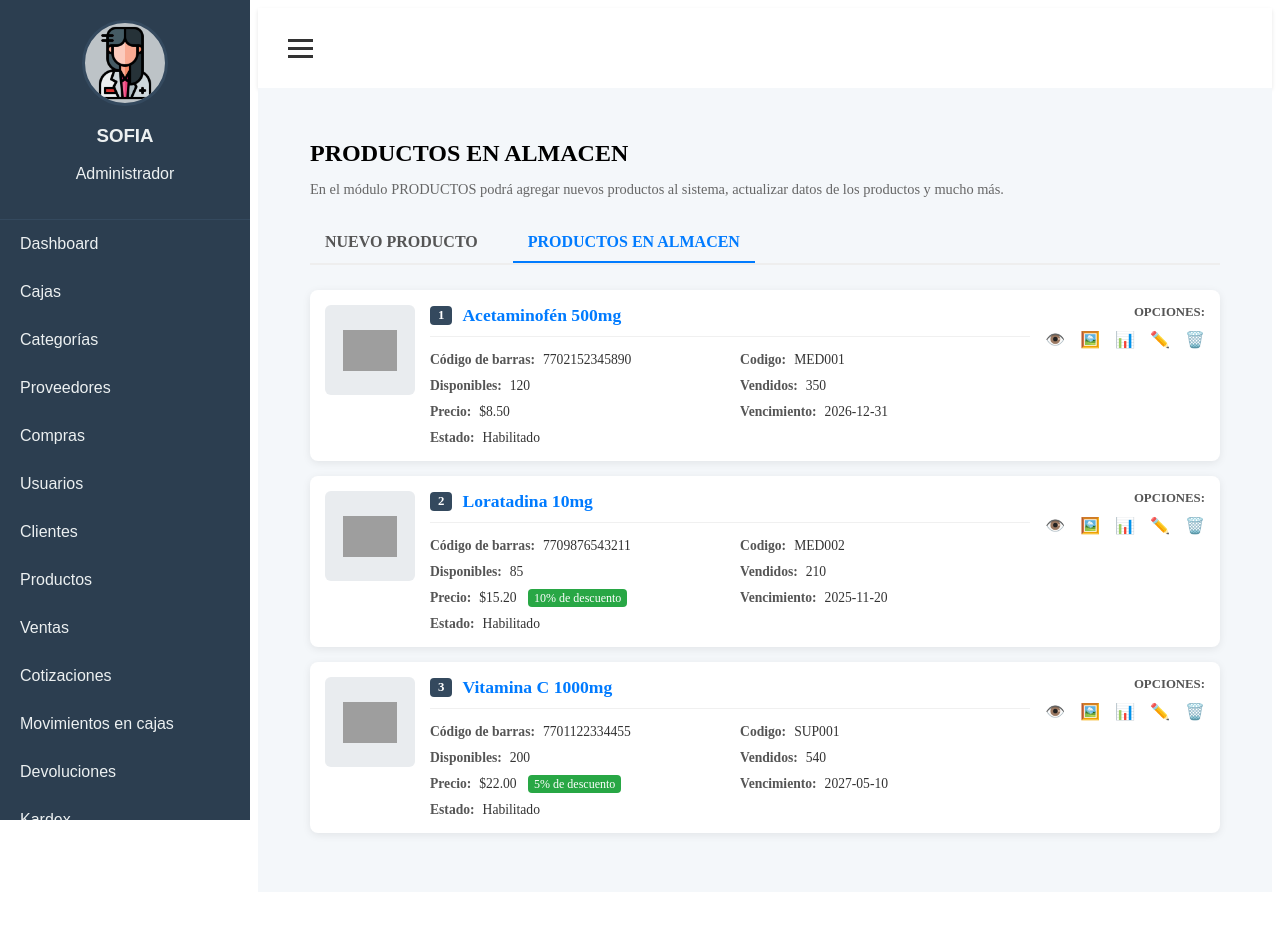
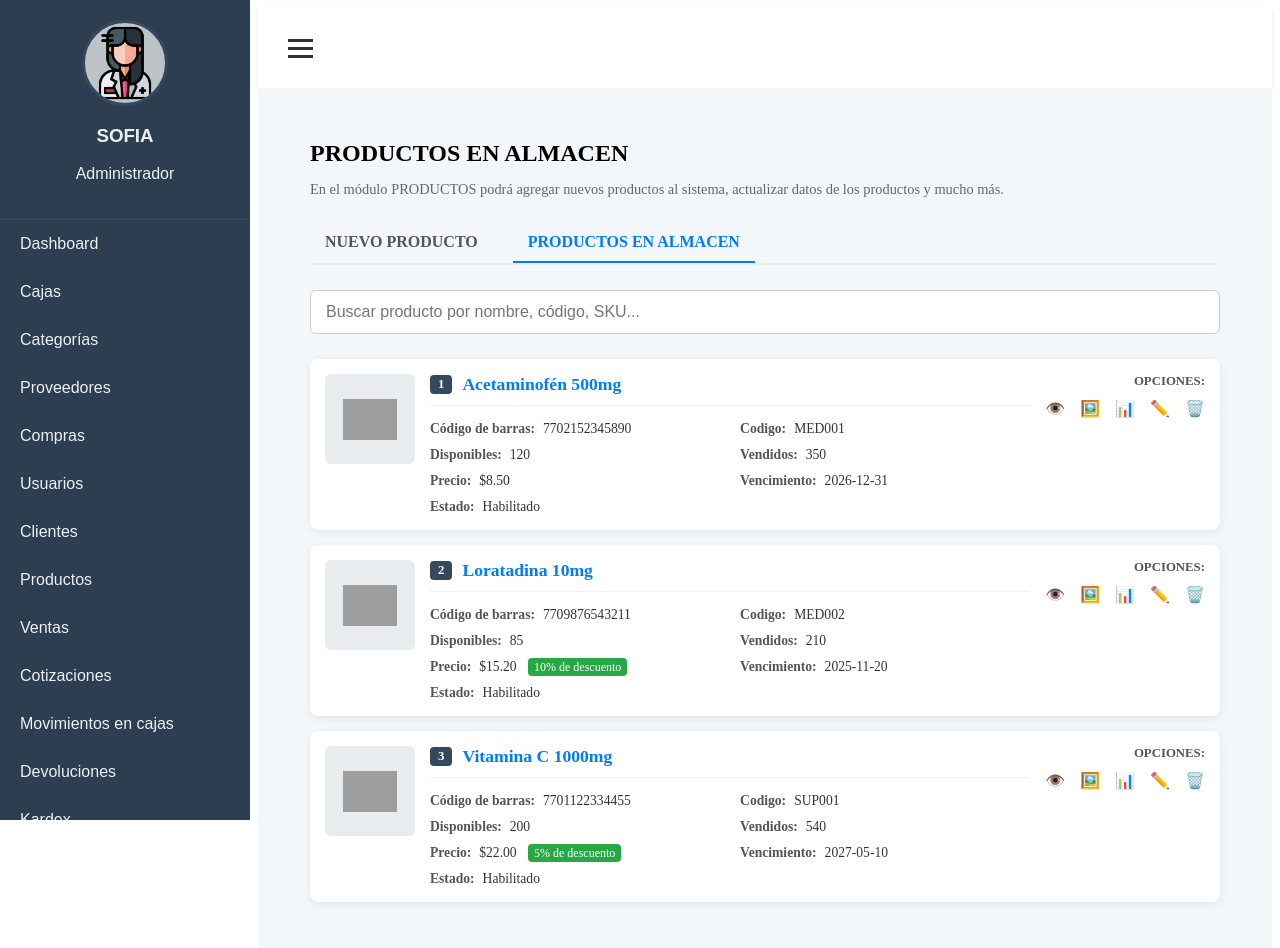
Before and after one commit to 14Fabyzz/Legacy-Pharmacy, an Angular app: page /productos/almacen in a window 1280 px wide. Shown: the top 948 px of the page. Before the commit the page ends 900 px from the top, so only its background shows below. Built offline with nearby package versions, Linux system fonts and the light colour scheme; grey boxes are pictures that could not be loaded.

Commit message:
feat: implementar barra de busqueda en vista de productos en almacén

```diff
--- a/src/app/app.module.ts
+++ b/src/app/app.module.ts
@@ -11,6 +11,7 @@ import { DashboardComponent } from './pages/dashboard/dashboard.component';
 import { HeaderComponent } from './shared/header/header.component';
 import { ProductFormComponent } from './pages/products/product-form/product-form.component';
 import { ProductListComponent } from './pages/products/product-list/product-list.component';
+import { SearchPipe } from './shared/pipes/search.pipe';
 
 // SidebarComponent es standalone, por lo que no se importa ni declara aquí.
 // HeaderComponent es standalone, por lo que SE IMPORTA, NO SE DECLARA.
@@ -20,6 +21,7 @@ import { ProductListComponent } from './pages/products/product-list/product-list
   declarations: [
     AppComponent,
     LoginComponent,
+
 
 
   ],
@@ -33,6 +35,7 @@ import { ProductListComponent } from './pages/products/product-list/product-list
     LayoutComponent,
     DashboardComponent,
     ProductFormComponent,
+    SearchPipe
 
 
   ],
--- a/src/app/pages/products/product-list/product-list.component.css
+++ b/src/app/pages/products/product-list/product-list.component.css
@@ -136,3 +136,32 @@
 .action-icons a:hover {
   color: #007bff;
 }
+/* Estilos para el buscador */
+.search-container {
+  margin-bottom: 25px;
+}
+
+.search-input {
+  width: 100%;
+  padding: 12px 15px;
+  border: 1px solid #ccc;
+  border-radius: 6px;
+  font-size: 1rem;
+  box-sizing: border-box; /* Asegura que el padding no afecte el ancho total */
+}
+
+.search-input:focus {
+  outline: none;
+  border-color: #007bff;
+  box-shadow: 0 0 0 2px rgba(0, 123, 255, 0.25);
+}
+
+/* Estilos para el mensaje de no resultados */
+.no-results {
+  text-align: center;
+  padding: 40px;
+  background-color: #fff;
+  border-radius: 8px;
+  box-shadow: 0 2px 8px rgba(0,0,0,0.08);
+  color: #555;
+}
--- a/src/app/pages/products/product-list/product-list.component.html
+++ b/src/app/pages/products/product-list/product-list.component.html
@@ -4,13 +4,21 @@
     <p>En el módulo PRODUCTOS podrá agregar nuevos productos al sistema, actualizar datos de los productos y mucho más.</p>
   </header>
 
+
   <nav class="tabs-nav">
     <a routerLink="/productos/nuevo">NUEVO PRODUCTO</a>
     <a routerLink="/productos/almacen" routerLinkActive="active">PRODUCTOS EN ALMACEN</a>
-    </nav>
+  </nav>
+  <div class="search-container">
+     <input
+       type="text"
+       class="search-input"
+       placeholder="Buscar producto por nombre, código, SKU..."
+       [(ngModel)]="searchTerm">
+   </div>
 
   <div class="product-list-container">
-    <div class="product-card" *ngFor="let product of products">
+    <div class="product-card" *ngFor="let product of products | search:searchTerm">
 
       <div class="product-image">
         <div class="image-placeholder"></div>
@@ -45,5 +53,9 @@
       </div>
 
     </div>
+
+    <div class="no-results" *ngIf="(products | search:searchTerm).length === 0">
+      <p>No se encontraron productos que coincidan con "{{ searchTerm }}"</p>
+    </div>
   </div>
 </div>
--- a/src/app/pages/products/product-list/product-list.component.ts
+++ b/src/app/pages/products/product-list/product-list.component.ts
@@ -1,6 +1,8 @@
 import { Component } from '@angular/core';
 import { CommonModule } from '@angular/common';
 import { RouterModule } from '@angular/router';
+import { FormsModule } from '@angular/forms';
+import { SearchPipe } from '../../../shared/pipes/search.pipe';
 
 // Definimos la estructura de un producto
 interface Product {
@@ -22,14 +24,17 @@ interface Product {
   standalone: true,
   imports: [
     CommonModule, // Para *ngFor, *ngIf y el pipe currency
-    RouterModule  // Para routerLink en las pestañas
+    RouterModule,  // Para routerLink en las pestañas
+    FormsModule,
+    SearchPipe    // Pipe de búsqueda personalizado
+
   ],
   templateUrl: './product-list.component.html',
   styleUrls: ['./product-list.component.css']
 })
 export class ProductListComponent {
-  // Ya no necesitamos las propiedades para los íconos aquí
 
+   public searchTerm: string = '';
   // Datos de ejemplo
   products: Product[] = [
     { id: 1, name: 'Acetaminofén 500mg', image: 'placeholder', barcode: '7702152345890', codigo: 'MED001', available: 120, sold: 350, price: 8.50, discount: 0, expiry: '2026-12-31', status: 'Habilitado' },
--- /dev/null
+++ b/src/app/shared/pipes/search.pipe.ts
@@ -0,0 +1,28 @@
+import { Pipe, PipeTransform } from '@angular/core';
+
+@Pipe({
+  name: 'search', // Este es el nombre que usaremos en el HTML
+  standalone: true
+})
+export class SearchPipe implements PipeTransform {
+
+  transform(items: any[], searchText: string): any[] {
+    // Si no hay items o no hay texto de búsqueda, devuelve la lista original
+    if (!items) {
+      return [];
+    }
+    if (!searchText) {
+      return items;
+    }
+
+    // Convierte el texto de búsqueda a minúsculas para una búsqueda sin distinción de mayúsculas/minúsculas
+    searchText = searchText.toLowerCase();
+
+    // Filtra los items
+    return items.filter(item => {
+      // Convierte el objeto a una cadena de texto en minúsculas y verifica si incluye el texto de búsqueda
+      return JSON.stringify(item).toLowerCase().includes(searchText);
+    });
+  }
+
+}
```
Also changed, not shown: 1 other file (tests, documents, lock files or other folders).
